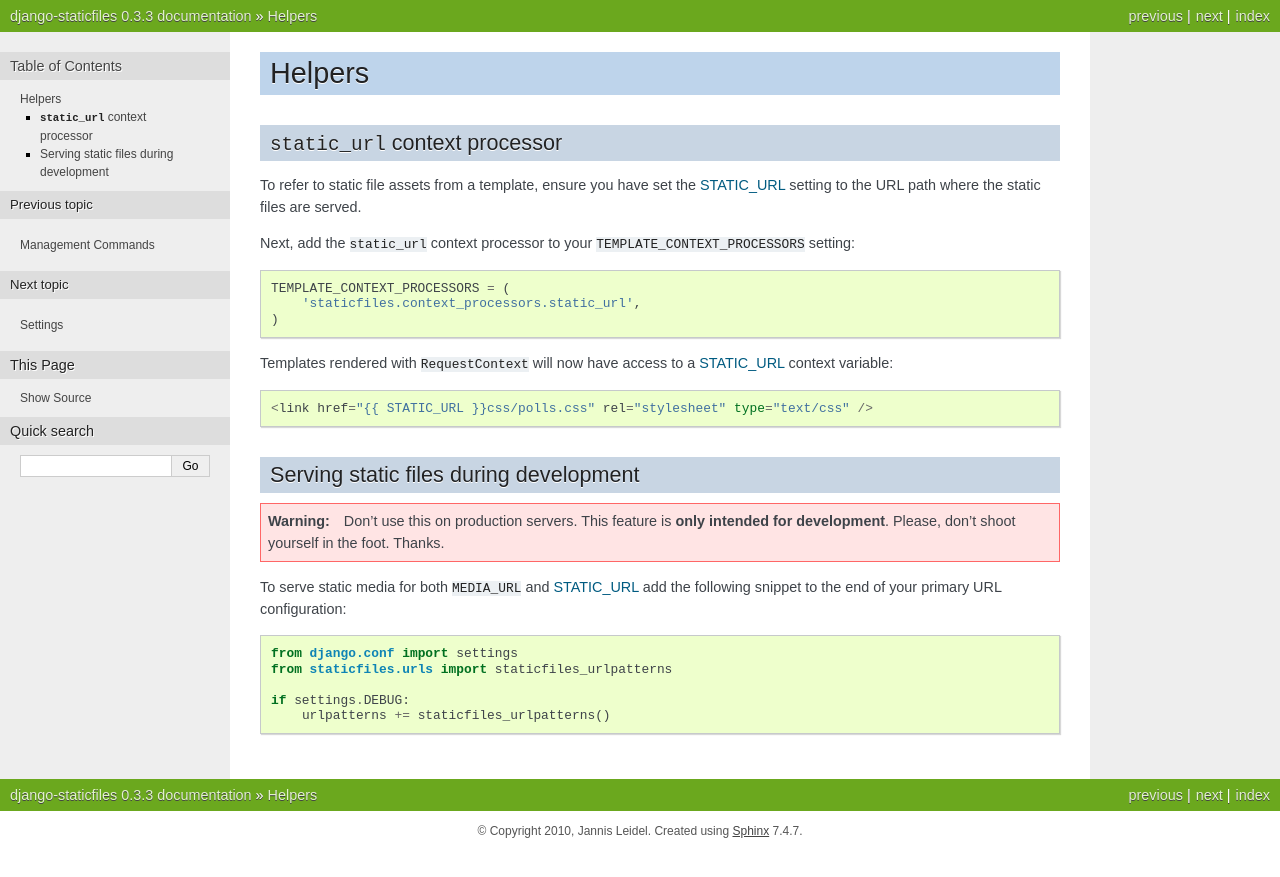
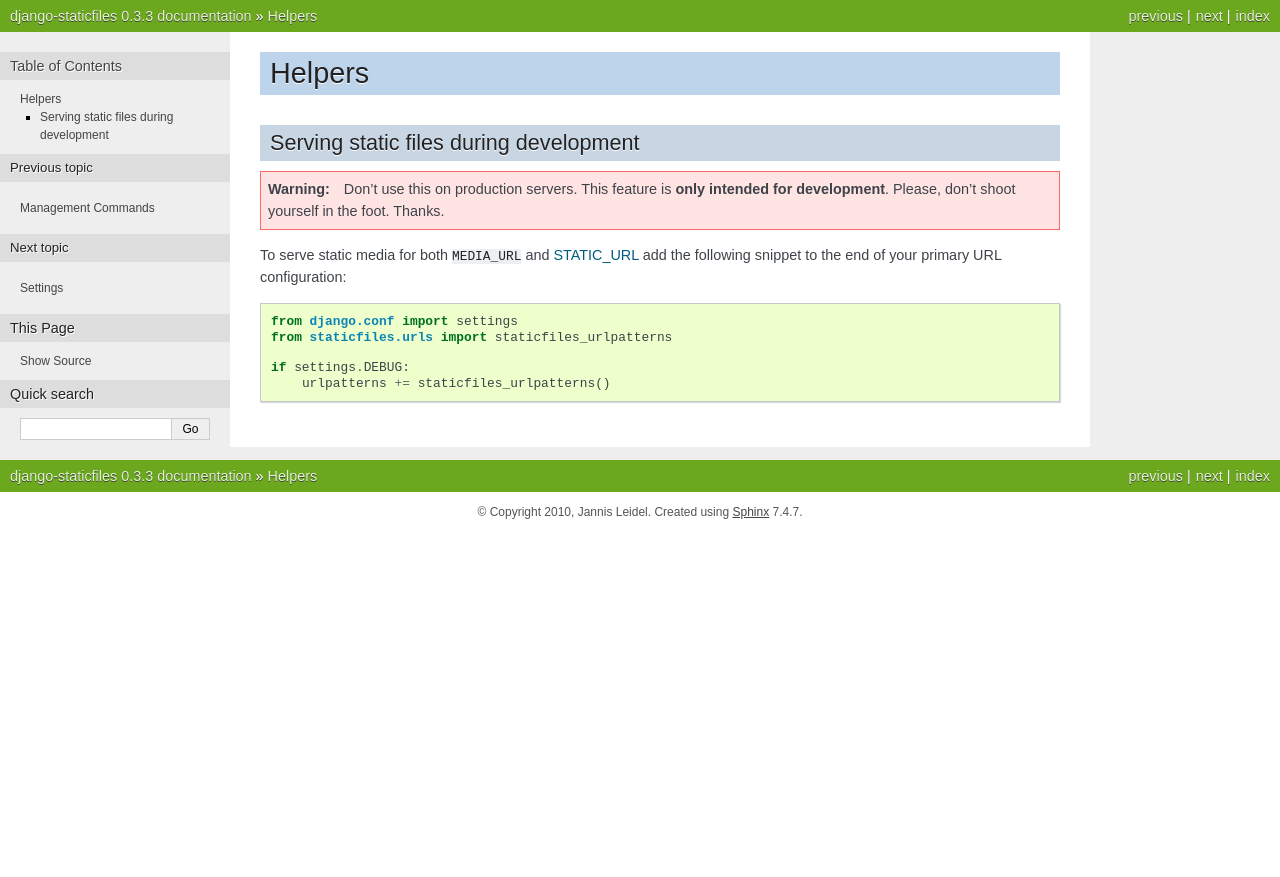
Before and after one commit to jezdez/django-staticfiles, a Sphinx documentation site: the page built from docs/helpers.rst, in a window 1280 px wide. Shown: the top 877 px of the page. Built offline with Sphinx 7.4.7, drawn with Linux system fonts in a browser that asks for light colours.

Commit message:
Removed static_url context processor given the newly added django.core.context_processors.static in core.

```diff
--- a/docs/helpers.rst
+++ b/docs/helpers.rst
@@ -1,24 +1,5 @@
 Helpers
 =======
-
-``static_url`` context processor
---------------------------------
-
-To refer to static file assets from a template, ensure you have set the
-:ref:`static-url` setting to the URL path where the static files are served.
-
-Next, add the ``static_url`` context processor to your
-``TEMPLATE_CONTEXT_PROCESSORS`` setting::
-
-   TEMPLATE_CONTEXT_PROCESSORS = (
-       'staticfiles.context_processors.static_url',
-   )
-
-Templates rendered with ``RequestContext`` will now have access to a
-:ref:`static-url` context variable::
-
-   <link href="{{ STATIC_URL }}css/polls.css" rel="stylesheet" type="text/css" />
-
 
 Serving static files during development
 ---------------------------------------
```
Also changed, not shown: 1 other file.
